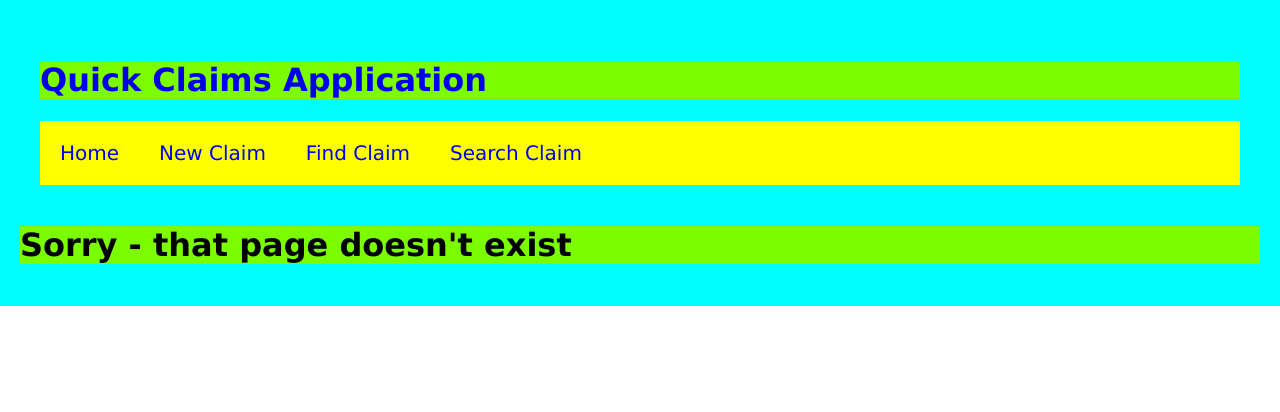
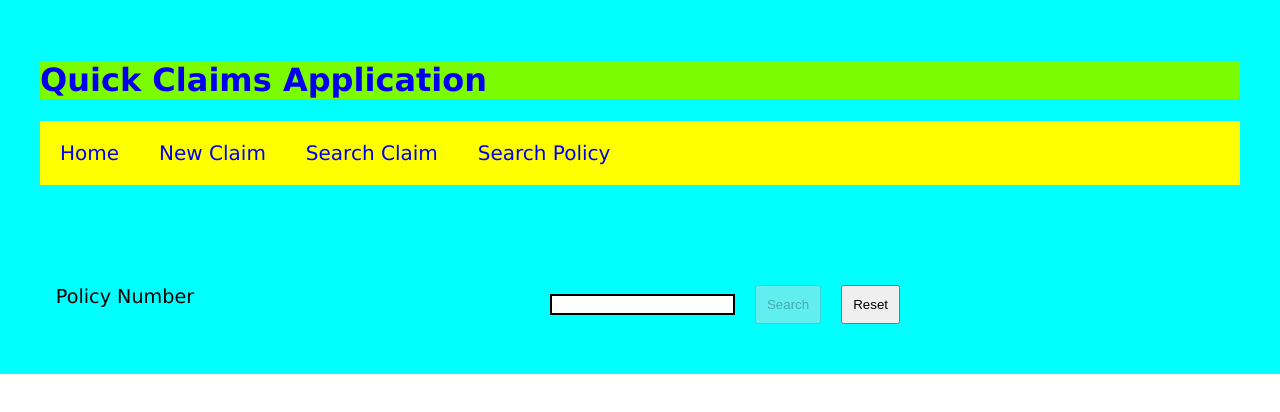
Before and after one commit to selva-allstate/quick-claims, a React (Create React App) app: page /searchpolicy in a window 1280 px wide. Shown: the top 412 px of the page. Built offline with nearby package versions, Linux system fonts and the light colour scheme.

Commit message:
Added logic to Search by policy Number

```diff
--- a/src/App.js
+++ b/src/App.js
@@ -11,10 +11,13 @@ import FindClaimsPage from './components/ClaimsTransaction/FindClaimsPage';
 import { Provider } from 'react-redux';
 import store from './components/store';
 import UpdateClaimPage from './components/UpdateClaimTransaction/UpdateClaimPage';
+import SearchPolicy from './components/Search/SearchPolicy';
+import FindClaimsForPolicy from './components/ClaimsTransaction/FindClaimsForPolicy';
 
 function App() {
   const [selectedClaim, setSelectedClaim] = useState(null);
   const [searchClaim, setSearchClaim] = useState("");
+  const [searchPolicyClaim, setSearchPolicyClaim] = useState("");
   //setSelectedClaim(SelectedClaim);
 
   return (
@@ -42,14 +45,30 @@ function App() {
                {selectedClaim != null && <ClaimDetail claim={selectedClaim} />}
           </>
         }/>
+
         <Route path="/updateclaim/:upclNo" element={
         <>
         <UpdateClaimPage SearchClaim = {searchClaim} setSearchClaim = {setSearchClaim}
         setSelectedClaim={setSelectedClaim} claim={selectedClaim}/>
 
         </>
+
         } />
 
+        <Route path="/searchpolicy" element = {
+          <>
+        <SearchPolicy searchPolicyClaim = {searchPolicyClaim} setSearchPolicyClaim = {setSearchPolicyClaim}
+        setSelectedClaim={setSelectedClaim} claim={selectedClaim}/>
+
+        </>
+        } />
+         <Route path="/searchpolicy/:srchpol" element = {
+          <>
+        <FindClaimsForPolicy searchPolicyClaim = {searchPolicyClaim} setSearchPolicyClaim = {setSearchPolicyClaim}
+        setSelectedClaim={setSelectedClaim} claim={selectedClaim}/>
+        {selectedClaim != null && <ClaimDetail claim={selectedClaim} />}
+        </>
+      }/>
         <Route path="/" element={ <h1>Welcome to Claims Processing System </h1> }/>
         <Route path="*" element={ <h1>Sorry - that page doesn't exist</h1> }/>
       </Routes>
--- a/src/components/ClaimsTransaction/ClaimsTable.js
+++ b/src/components/ClaimsTransaction/ClaimsTable.js
@@ -1,6 +1,6 @@
 import { useEffect, useState } from "react";
 import {  useSearchParams } from "react-router-dom";
-import { getAllClaims, getAllClaimsForClaimNo, getAllClaimsForStatuscode } from "../../data/ClaimsData";
+import { getAllClaims, getAllClaimsForClaimNo, getAllClaimsForPolicyNo, getAllClaimsForStatuscode } from "../../data/ClaimsData";
 import ClaimsRow from "./ClaimsRow";
 import ClaimStatusSelector from "./ClaimStatusSelector";
 import "./ClaimsTransaction.css";
@@ -11,6 +11,20 @@ const ClaimsTable = (props) => {
 
     const [SearchParams, setSearchParams] = useSearchParams();
     const [isLoading, setIsLoading] = useState(true);
+    useEffect(() => {
+        if (props.searchPolicyClaim !=null && props.searchPolicyClaim !== ""){
+            console.log("Searching for 0", props.searchPolicyClaim);
+            setIsLoading(true);
+            getAllClaimsForPolicyNo(props.searchPolicyClaim)
+            .then (response => {
+                setIsLoading(false);
+                setClaims(response.data);
+            })
+            .catch(error => {
+                console.log("Something went wrong", error);
+            })
+        }
+    },[props.searchPolicyClaim]);
 
     useEffect(() => {
         if( props.SearchClaim != null && props.SearchClaim !== "") {
@@ -25,7 +39,7 @@ const ClaimsTable = (props) => {
                 console.log(claims);
             })
             .catch( error => {
-                console.log("Something went wrong");
+                console.log("Something went wrong", error);
             })
         }
     }, [props.SearchClaim]);
@@ -68,7 +82,8 @@ const ClaimsTable = (props) => {
     const [selectedStatuscode, setSelectedStatuscode] = useState("");
     useEffect(  () => {
         const statuscode = SearchParams.get("statuscode");
-        if (statuscode !== selectedStatuscode && props.SearchClaim === "")  {
+        if (statuscode !== selectedStatuscode && props.SearchClaim === ""
+          )  {
             setSelectedStatuscode(statuscode);
             console.log("Loading", statuscode);
             loadData(statuscode);
--- /dev/null
+++ b/src/components/ClaimsTransaction/FindClaimsForPolicy.js
@@ -0,0 +1,42 @@
+import { useEffect } from "react";
+import { useParams } from "react-router-dom";
+import SearchPolicy from "../Search/SearchPolicy";
+import ClaimDetail from "./ClaimDetail";
+import ClaimsTable from "./ClaimsTable";
+
+
+const FindClaimsForPolicy = (props) =>
+{
+
+const params = useParams();
+
+useEffect ( () => {
+    console.log("First SearchPolicyClaim", props.searchPolicyClaim );
+    console.log("First Params", params.srchpol);
+    //if ( params.srchpol != null && params.srchpol !== props.SearchPolicyClaim){
+        if (params.srchpol != null){
+        console.log("SearchPolicyClaim", props.searchPolicyClaim );
+        console.log("Params", params.srchpol);
+        props.setSearchPolicyClaim(params.srchpol);
+    }
+}, [params]
+
+);
+return(
+    <>
+     {console.log("1st props.searchPolicyClaim", props.searchPolicyClaim)};
+       <SearchPolicy searchPolicyClaim = {props.searchPolicyClaim} setSearchPolicyClaim = {props.setSearchPolicyClaim}/>
+       {console.log("props.searchPolicyClaim", props.searchPolicyClaim)};
+       <ClaimsTable searchPolicyClaim = {props.searchPolicyClaim} setSearchPolicyClaim = {props.setSearchPolicyClaim}
+       setSelectedClaim={props.setSelectedClaim} />
+       {props.selectedClaim != null && <ClaimDetail claim={props.selectedClaim} />}
+      {
+     /*
+      {props.SelectedClaim != null && params.srchpol !=null} && <ClaimDetail claim={props.SelectedClaim} />
+     */
+      }
+
+    </>
+);
+}
+export default FindClaimsForPolicy;
--- a/src/components/Menu/Menu.js
+++ b/src/components/Menu/Menu.js
@@ -8,8 +8,8 @@ const Menu = (props) => {
         <ul className="nav">
             <li><Link to="/">Home</Link></li>
             <li><Link to="/addclaim" >New Claim </Link> </li>
-            <li><Link to="/findclaim/:claimNo">Find Claim</Link></li>
             <li><Link to="/searchclaim">Search Claim</Link></li>
+            <li><Link to="/searchpolicy">Search Policy</Link></li>
         </ul>
     </div>);
 }
--- /dev/null
+++ b/src/components/Search/SearchPolicy.js
@@ -0,0 +1,45 @@
+import { useState } from "react";
+import { useNavigate } from "react-router-dom";
+
+const SearchPolicy = (props) =>{
+    const [localSearchPolicy, setlocalSearchPolicy] = useState("");
+    const navigate = useNavigate();
+    const [valid,setValid] = useState(true);
+    const [touched,setTouched] = useState(false);
+
+    const checkValidity = (value) => {
+        setValid(value.trim().length > 0);
+    }
+    const handleChange = (event) =>
+    {
+      setTouched(true);
+      setlocalSearchPolicy(event.target.value);
+      checkValidity(event.target.value);
+    }
+    const doSearch = (event) =>
+    {
+         event.preventDefault();
+         props.setSearchPolicyClaim(localSearchPolicy);
+         console.log("Search Term", localSearchPolicy);
+         navigate(`/searchpolicy/${localSearchPolicy}`);
+    }
+    const clearForm = () => {
+        setlocalSearchPolicy("");
+        setTouched(false);
+        setValid(true);
+        props.setSearchPolicyClaim("");
+       // navigate("/findclaim");
+
+    }
+    return <div className="searchBox">
+    <form onSubmit={doSearch}>
+        <label htmlFor ="policyNumber"> Policy Number</label>
+        <input onChange={handleChange} value={localSearchPolicy} id="policyNumber" type="text"
+               style={{border: valid ? "2px solid #000" : "2px solid #f00"}}
+        />
+        <button type="submit" disabled={!valid || !touched}>Search</button>
+        <button onClick={clearForm}>Reset</button>
+    </form>
+    </div>
+}
+export default SearchPolicy;
--- a/src/data/ClaimsData.js
+++ b/src/data/ClaimsData.js
@@ -52,5 +52,12 @@ export const getAllClaimsForClaimNo = (claimNo) =>
                headers: {"Accept" : "application/json"}
 })
 }
+export const getAllClaimsForPolicyNo = (policyNo) =>
+{
+  return axios({url : "http://localhost:8080/api/claims?policyNo="+policyNo,
+               method: "GET",
+               headers: {"Accept" : "application/json"}
+})
+}
 
 //}
```
